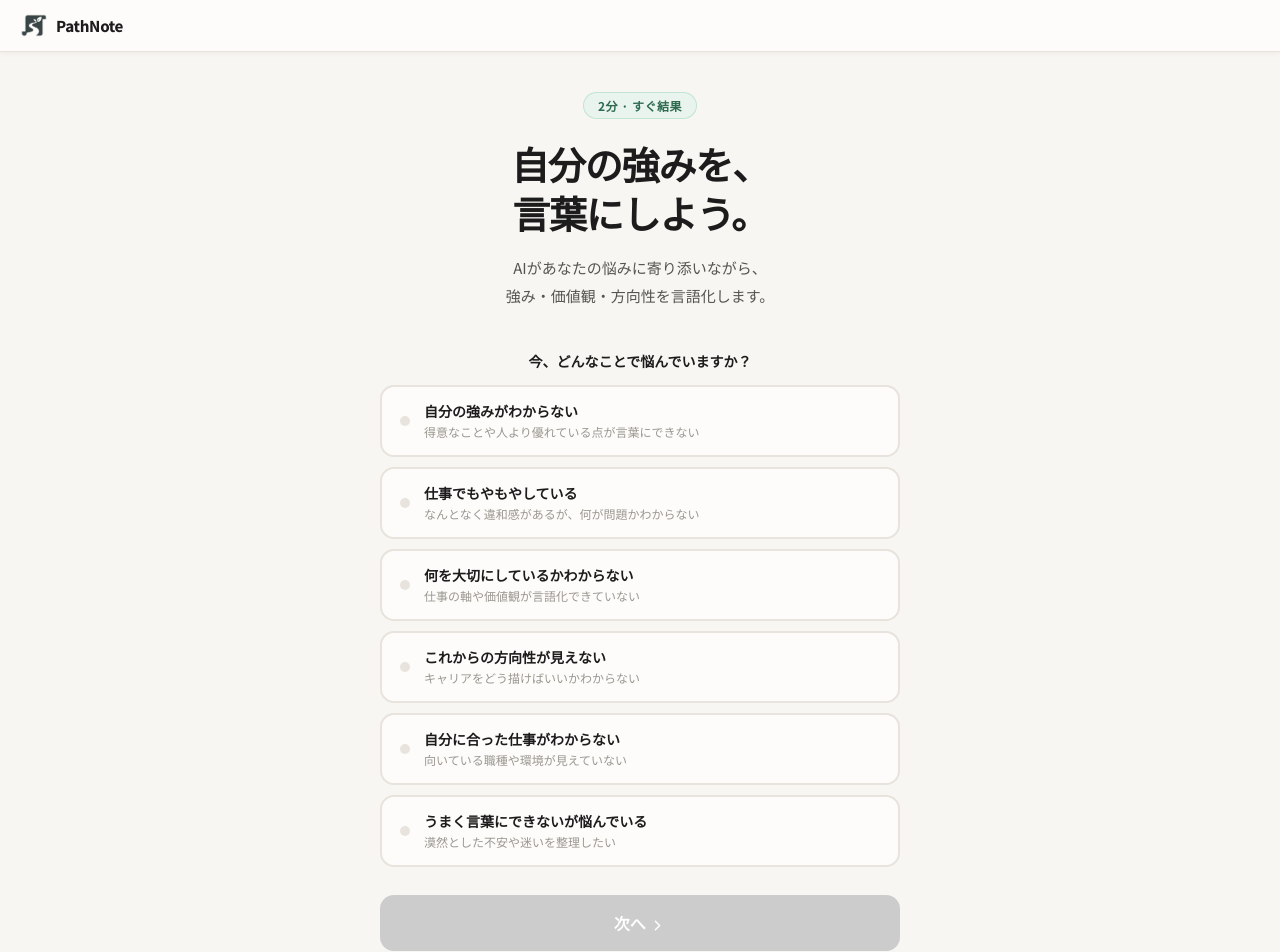
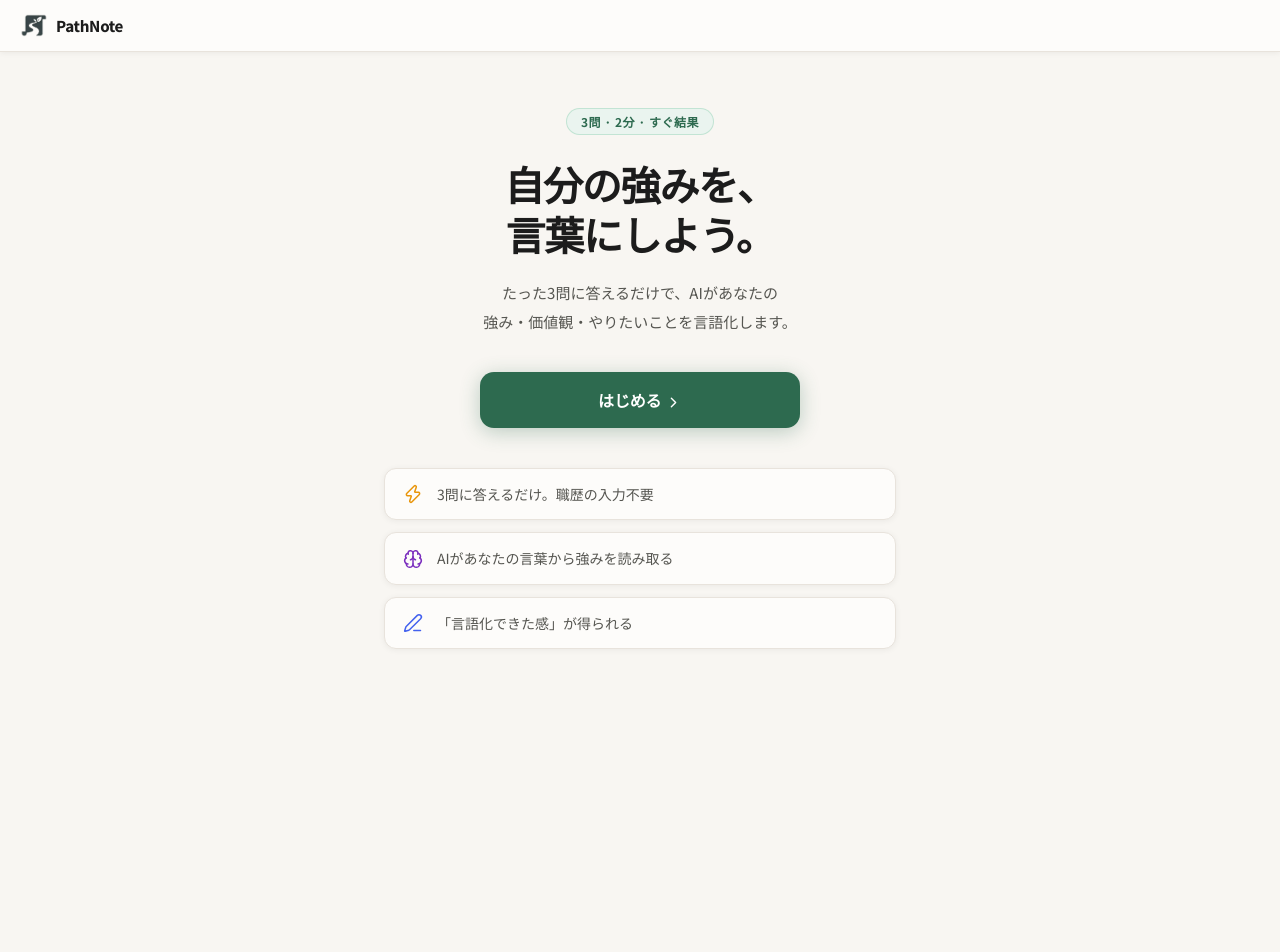
Before and after one commit to izumiknd/career-tracker, a React (Create React App) app: page / in a window 1280 px wide. Shown: the top 952 px of the page. After the commit the page ends 800 px from the top, so only its background shows below. Built offline with nearby package versions, Linux system fonts and the light colour scheme.

Commit message:
add lucide-react

```diff
--- a/src/App.js
+++ b/src/App.js
@@ -480,63 +480,41 @@ axis：この人の本質的な方向性を2〜3文で。具体的に。
       <GlobalStyles/>
       <Nav/>
 
-      <div style={{ maxWidth:560, margin:"0 auto", padding:"40px 20px 56px" }}>
-        {/* Hero */}
-        <div style={{ textAlign:"center", marginBottom:40 }}>
-          <div style={{ display:"inline-block", padding:"4px 14px", borderRadius:20, background:C.accentL, border:`1px solid ${C.accentM}44`, color:C.accent, fontSize:12, fontWeight:700, marginBottom:20, letterSpacing:"0.04em" }}>
-            2分 · すぐ結果
-          </div>
-          <h1 style={{ fontSize:"clamp(24px,6vw,38px)", fontWeight:800, lineHeight:1.3, color:C.text, marginBottom:16, letterSpacing:"-0.03em" }}>
-            自分の強みを、<br/>言葉にしよう。
-          </h1>
-          <p style={{ fontSize:15, color:C.sub, lineHeight:1.9 }}>
-            AIがあなたの悩みに寄り添いながら、<br/>強み・価値観・方向性を言語化します。
-          </p>
+      {/* Hero */}
+      <div style={{ maxWidth:560, margin:"0 auto", padding:"56px 24px 40px", textAlign:"center" }}>
+        <div style={{ display:"inline-block", padding:"4px 14px", borderRadius:20, background:C.accentL, border:`1px solid ${C.accentM}44`, color:C.accent, fontSize:12, fontWeight:700, marginBottom:24, letterSpacing:"0.04em" }}>
+          3問 · 2分 · すぐ結果
         </div>
-
-        {/* 悩み選択 */}
-        <div style={{ marginBottom:28 }}>
-          <div style={{ fontSize:14, fontWeight:700, color:C.text, marginBottom:14, textAlign:"center" }}>
-            今、どんなことで悩んでいますか？
-          </div>
-          <div style={{ display:"flex", flexDirection:"column", gap:10 }}>
-            {CONCERNS.map(c => (
-              <button key={c.id} onClick={()=>setConcern(concern===c.id ? null : c.id)}
-                style={{ textAlign:"left", padding:"14px 18px", background:concern===c.id?`${c.color}0E`:C.surface, border:`2px solid ${concern===c.id?c.color:C.border}`, borderRadius:14, cursor:"pointer", fontFamily:F, transition:"all 0.18s", display:"flex", alignItems:"center", gap:14 }}>
-                <div style={{ width:10, height:10, borderRadius:"50%", background:concern===c.id?c.color:C.border, flexShrink:0, transition:"background 0.18s" }}/>
-                <div>
-                  <div style={{ fontWeight:700, fontSize:14, color:concern===c.id?c.color:C.text, marginBottom:2 }}>{c.label}</div>
-                  <div style={{ fontSize:12, color:C.muted, lineHeight:1.5 }}>{c.desc}</div>
-                </div>
-              </button>
-            ))}
-          </div>
-        </div>
-
-        <button
-          onClick={()=>{ if(!concern) return; setStep(0); setAnswers([]); setPage("quiz"); }}
-          disabled={!concern}
-          style={{ width:"100%", padding:"16px 32px", background:concern?C.accent:"#ccc", color:"#fff", border:"none", borderRadius:14, fontSize:16, fontWeight:700, cursor:concern?"pointer":"not-allowed", boxShadow:concern?`0 4px 20px rgba(45,106,79,0.3)`:"none", transition:"all 0.2s" }}>
-          次へ <ChevronRight size={17} style={{ display:"inline", verticalAlign:"middle" }}/>
+        <h1 style={{ fontSize:"clamp(26px,6vw,40px)", fontWeight:800, lineHeight:1.25, color:C.text, marginBottom:20, letterSpacing:"-0.03em" }}>
+          自分の強みを、<br/>言葉にしよう。
+        </h1>
+        <p style={{ fontSize:15, color:C.sub, lineHeight:1.9, marginBottom:36 }}>
+          たった3問に答えるだけで、AIがあなたの<br/>
+          強み・価値観・やりたいことを言語化します。
+        </p>
+        <button onClick={()=>{ setStep(0); setAnswers([]); setPage("quiz"); }}
+          style={{ width:"100%", maxWidth:320, padding:"16px 32px", background:C.accent, color:"#fff", border:"none", borderRadius:14, fontSize:16, fontWeight:700, cursor:"pointer", boxShadow:`0 4px 20px rgba(45,106,79,0.3)`, transition:"all 0.2s", letterSpacing:"-0.01em" }}>
+          はじめる <ChevronRight size={17} style={{ display:"inline", verticalAlign:"middle" }}/>
         </button>
-
         {savedResult && (
           <button onClick={()=>{ setResult(savedResult.result); setPage("result"); }}
             style={{ display:"block", margin:"16px auto 0", background:"none", border:"none", color:C.muted, cursor:"pointer", fontSize:13, textDecoration:"underline" }}>
             前回の結果を見る（{new Date(savedResult.createdAt).toLocaleDateString("ja-JP")}）
           </button>
         )}
-
-        {/* 特徴 */}
-        <div style={{ display:"flex", flexDirection:"column", gap:10, marginTop:40 }}>
+      </div>
+
+      {/* 特徴 */}
+      <div style={{ maxWidth:560, margin:"0 auto", padding:"0 24px 48px" }}>
+        <div style={{ display:"flex", flexDirection:"column", gap:12 }}>
           {[
-            { Icon:Zap,     color:"#E8960C", text:"選ぶだけ。職歴の入力不要" },
+            { Icon:Zap,     color:"#E8960C", text:"3問に答えるだけ。職歴の入力不要" },
             { Icon:Brain,   color:"#7B2FBE", text:"AIがあなたの言葉から強みを読み取る" },
             { Icon:PenLine, color:"#4361EE", text:"「言語化できた感」が得られる" },
           ].map((item, i) => (
-            <div key={i} style={{ display:"flex", alignItems:"center", gap:14, padding:"12px 16px", background:C.surface, border:`1px solid ${C.border}`, borderRadius:12, boxShadow:C.shadow }}>
-              <item.Icon size={18} color={item.color} strokeWidth={1.8} style={{ flexShrink:0 }}/>
-              <span style={{ fontSize:13, color:C.sub, lineHeight:1.6 }}>{item.text}</span>
+            <div key={i} style={{ display:"flex", alignItems:"center", gap:14, padding:"14px 18px", background:C.surface, border:`1px solid ${C.border}`, borderRadius:12, boxShadow:C.shadow }}>
+              <item.Icon size={20} color={item.color} strokeWidth={1.8} style={{ flexShrink:0 }}/>
+              <span style={{ fontSize:14, color:C.sub, lineHeight:1.6 }}>{item.text}</span>
             </div>
           ))}
         </div>
@@ -693,13 +671,13 @@ axis：この人の本質的な方向性を2〜3文で。具体的に。
               次のステップでは、AIとの対話を通じて、さらに詳しく言語化できます。
             </p>
             <div style={{ display:"flex", flexDirection:"column", gap:8 }}>
+              <button onClick={()=>startPhase2("free")}
+                style={{ width:"100%", padding:"13px", background:C.accent, color:"#fff", border:"none", borderRadius:12, fontSize:14, fontWeight:700, cursor:"pointer", boxShadow:`0 3px 12px rgba(45,106,79,0.25)` }}>
+                AIと対話してもっと深掘りする <ChevronRight size={15} style={{ display:"inline", verticalAlign:"middle" }}/>
+              </button>
               <button onClick={restart}
-                style={{ width:"100%", padding:"13px", background:C.accent, color:"#fff", border:"none", borderRadius:12, fontSize:14, fontWeight:700, cursor:"pointer", boxShadow:`0 3px 12px rgba(45,106,79,0.25)` }}>
+                style={{ width:"100%", padding:"13px", background:"transparent", border:`1.5px solid ${C.border}`, borderRadius:12, fontSize:14, fontWeight:600, color:C.sub, cursor:"pointer" }}>
                 もう一度やってみる
-              </button>
-              <button onClick={()=>startPhase2("free")}
-                style={{ width:"100%", padding:"13px", background:"transparent", border:`1.5px solid ${C.accent}`, borderRadius:12, fontSize:14, fontWeight:600, color:C.accent, cursor:"pointer" }}>
-                AIと対話してもっと深掘りする <ChevronRight size={15} style={{ display:"inline", verticalAlign:"middle" }}/>
               </button>
             </div>
           </div>
```
